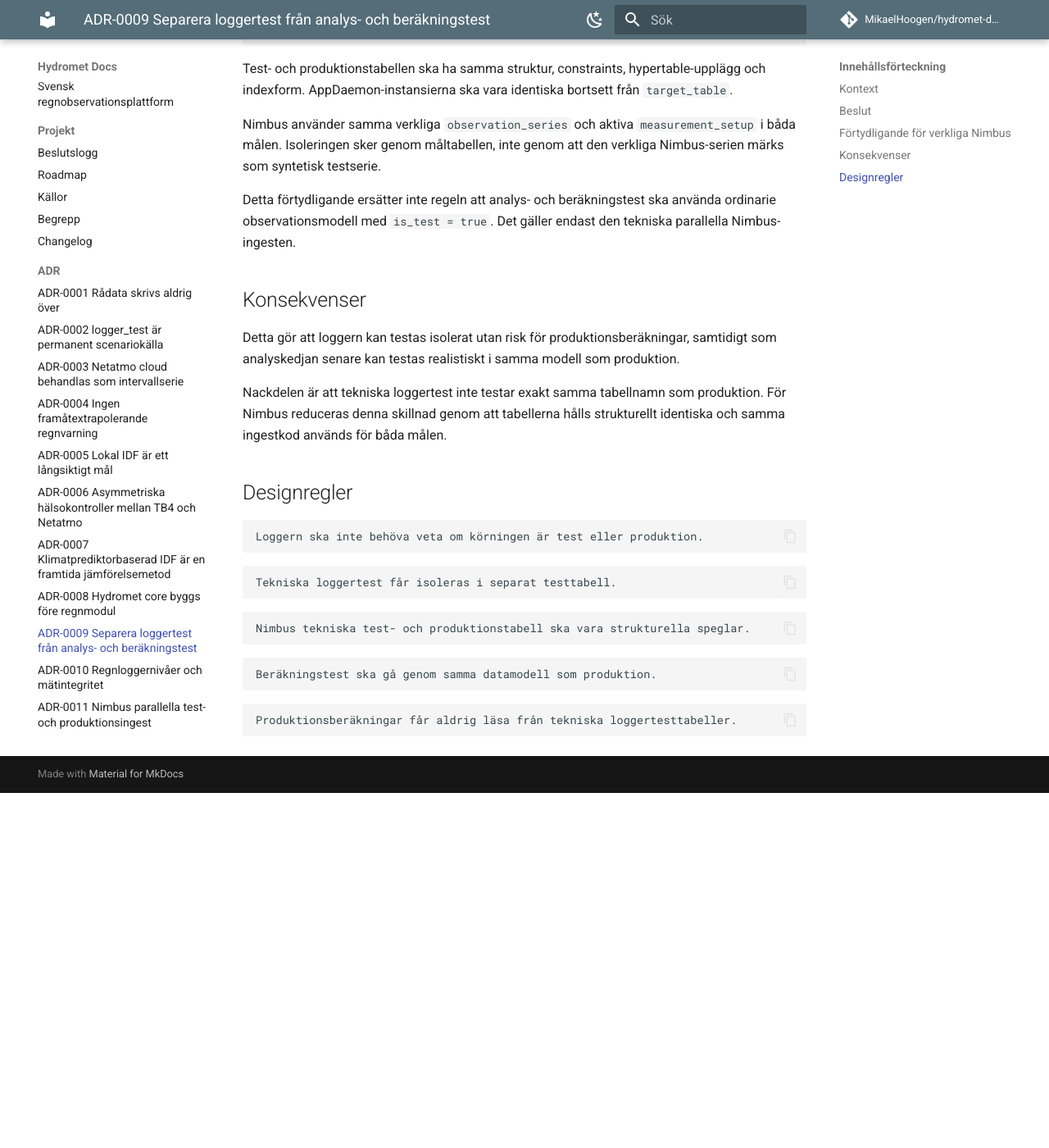
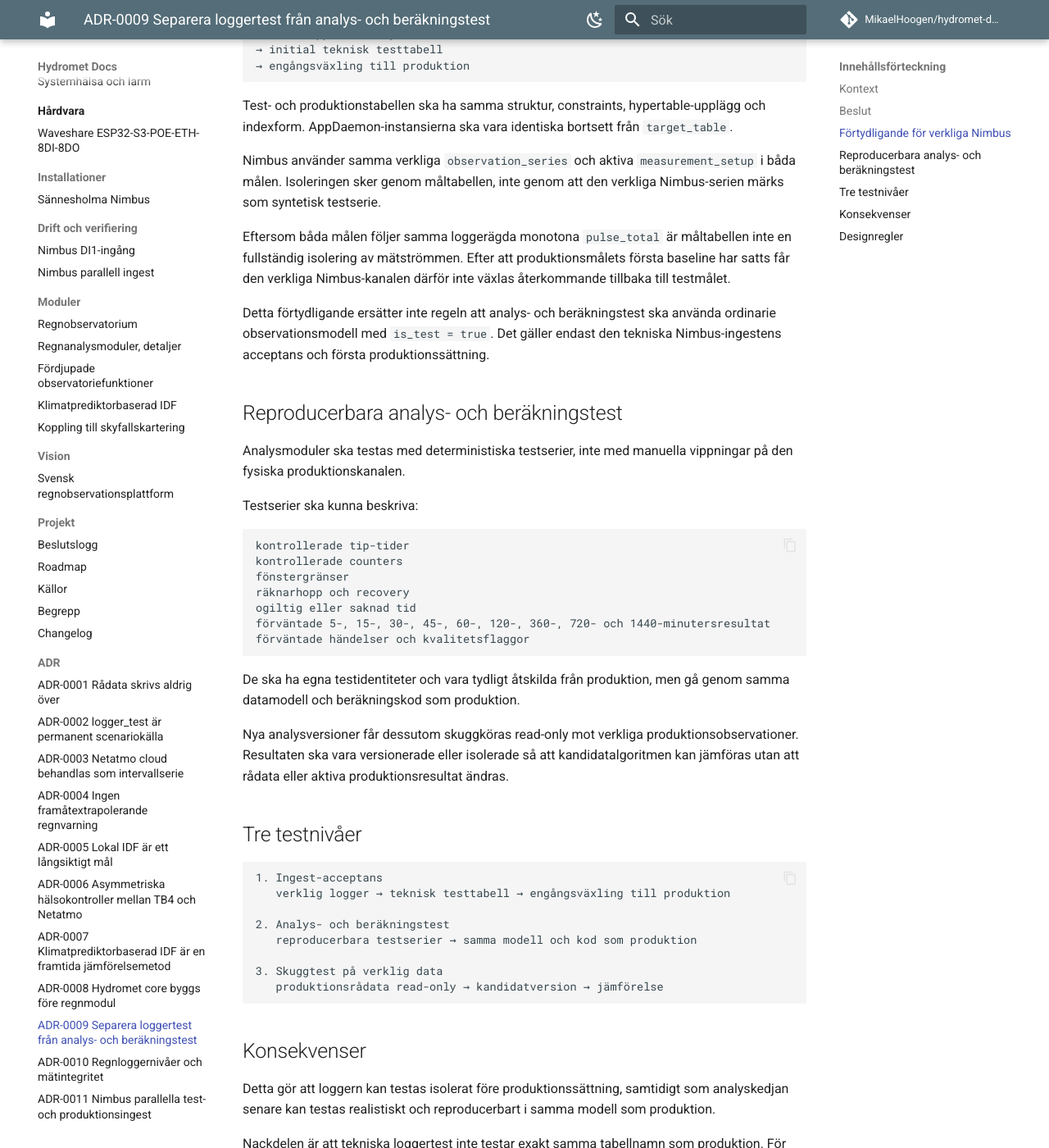
Before and after one commit to MikaelHoogen/hydromet-docs, an MkDocs documentation site: the page built from docs/adr/adr-0009-separate-logger-test-from-analysis-test.md, in a window 1280 px wide and 1400 px high, scrolled down 1294 px. Shown: the whole window at 82% size. Built offline with MkDocs 1.6.1 and Material for MkDocs 9.7.7, drawn with Linux system fonts in a browser that asks for light colours; comment, search, counter and statistics services are not loaded; before the commit the page ends 2261 px from its top, so only the background shows below that; some of the changed text lies outside the part shown.

Commit message:
Förtydliga testnivåer för ingest och analys

````diff
--- a/docs/adr/adr-0009-separate-logger-test-from-analysis-test.md
+++ b/docs/adr/adr-0009-separate-logger-test-from-analysis-test.md
@@ -42,27 +43,65 @@ series_key = rain.<sensor>.<logger>
 
 ## Förtydligande för verkliga Nimbus
 
-Det permanenta parallella Nimbus-testet är ett tekniskt ingesttest av en verklig logger, inte den äldre syntetiska `logger_test`-scenariokällan.
+Det parallella Nimbus-testet är ett tekniskt ingesttest av en verklig logger, inte den äldre syntetiska `logger_test`-scenariokällan.
 
-För Nimbus gäller enligt [ADR-0011](adr-0011-nimbus-parallel-test-production-ingest.md):
+För Nimbus gäller enligt [ADR-0011](adr-0011-nimbus-parallel-test-production-ingest.md) och [ADR-0012](adr-0012-one-way-nimbus-cutover-and-reproducible-analysis-tests.md):
 
 ```text
 verklig Nimbus MQTT
 → samma AppDaemon-implementation
-→ testtabell eller produktionstabell
+→ initial teknisk testtabell
+→ engångsväxling till produktion
 ```
 
 Test- och produktionstabellen ska ha samma struktur, constraints, hypertable-upplägg och indexform. AppDaemon-instansierna ska vara identiska bortsett från `target_table`.
 
 Nimbus använder samma verkliga `observation_series` och aktiva `measurement_setup` i båda målen. Isoleringen sker genom måltabellen, inte genom att den verkliga Nimbus-serien märks som syntetisk testserie.
 
-Detta förtydligande ersätter inte regeln att analys- och beräkningstest ska använda ordinarie observationsmodell med `is_test = true`. Det gäller endast den tekniska parallella Nimbus-ingesten.
+Eftersom båda målen följer samma loggerägda monotona `pulse_total` är måltabellen inte en fullständig isolering av mätströmmen. Efter att produktionsmålets första baseline har satts får den verkliga Nimbus-kanalen därför inte växlas återkommande tillbaka till testmålet.
+
+Detta förtydligande ersätter inte regeln att analys- och beräkningstest ska använda ordinarie observationsmodell med `is_test = true`. Det gäller endast den tekniska Nimbus-ingestens acceptans och första produktionssättning.
+
+## Reproducerbara analys- och beräkningstest
+
+Analysmoduler ska testas med deterministiska testserier, inte med manuella vippningar på den fysiska produktionskanalen.
+
+Testserier ska kunna beskriva:
+
+```text
+kontrollerade tip-tider
+kontrollerade counters
+fönstergränser
+räknarhopp och recovery
+ogiltig eller saknad tid
+förväntade 5-, 15-, 30-, 45-, 60-, 120-, 360-, 720- och 1440-minutersresultat
+förväntade händelser och kvalitetsflaggor
+```
+
+De ska ha egna testidentiteter och vara tydligt åtskilda från produktion, men gå genom samma datamodell och beräkningskod som produktion.
+
+Nya analysversioner får dessutom skuggköras read-only mot verkliga produktionsobservationer. Resultaten ska vara versionerade eller isolerade så att kandidatalgoritmen kan jämföras utan att rådata eller aktiva produktionsresultat ändras.
+
+## Tre testnivåer
+
+```text
+1. Ingest-acceptans
+   verklig logger → teknisk testtabell → engångsväxling till produktion
+
+2. Analys- och beräkningstest
+   reproducerbara testserier → samma modell och kod som produktion
+
+3. Skuggtest på verklig data
+   produktionsrådata read-only → kandidatversion → jämförelse
+```
 
 ## Konsekvenser
 
-Detta gör att loggern kan testas isolerat utan risk för produktionsberäkningar, samtidigt som analyskedjan senare kan testas realistiskt i samma modell som produktion.
+Detta gör att loggern kan testas isolerat före produktionssättning, samtidigt som analyskedjan senare kan testas realistiskt och reproducerbart i samma modell som produktion.
 
 Nackdelen är att tekniska loggertest inte testar exakt samma tabellnamn som produktion. För Nimbus reduceras denna skillnad genom att tabellerna hålls strukturellt identiska och samma ingestkod används för båda målen.
+
+Den tekniska Nimbus-testtabellen är inte en permanent generell utvecklingsdatabas för intensitetsberäkningar, IDF eller andra analysmoduler.
 
 ## Designregler
 
@@ -79,7 +118,15 @@ Nimbus tekniska test- och produktionstabell ska vara strukturella speglar.
 ```
 
 ```text
-Beräkningstest ska gå genom samma datamodell som produktion.
+Den verkliga Nimbus-kanalen går envägs från ingest-acceptans till produktion.
+```
+
+```text
+Beräkningstest ska gå genom samma datamodell som produktion med separata reproducerbara testserier.
+```
+
+```text
+Produktionsrådata får användas read-only för versionerade skuggtester.
 ```
 
 ```text
````
Also changed, not shown: other parts of docs/adr/adr-0009-separate-logger-test-from-analysis-test.md (+1 -0 lines).
